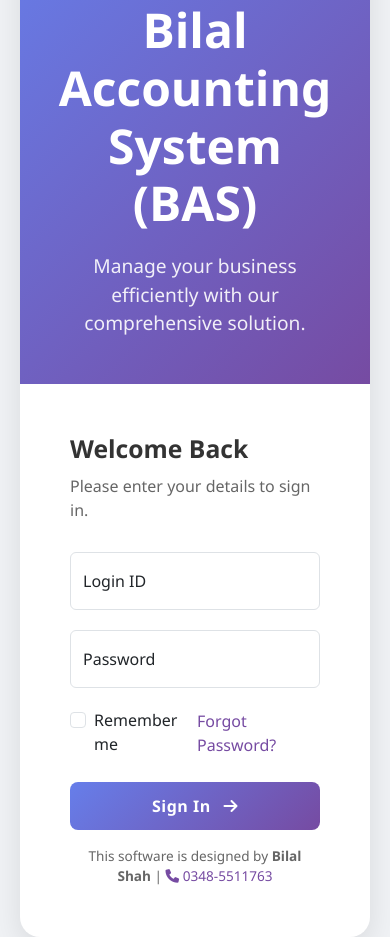
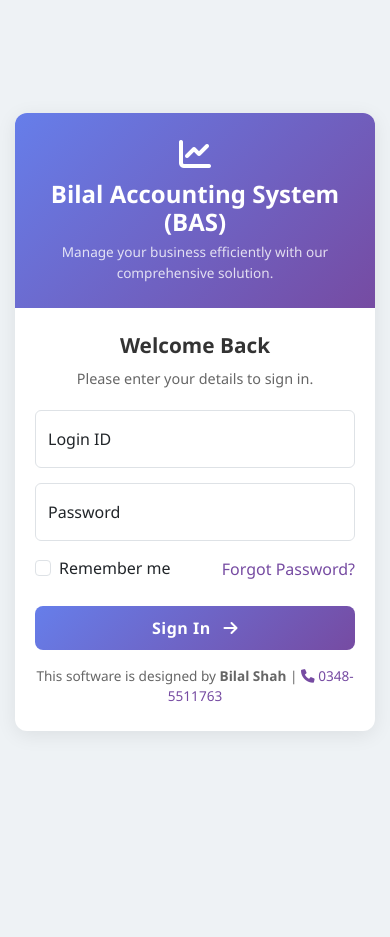
Before and after one commit to Itxxwasi/BAS-SOFTWARE, a website: page Frontend/views/login.html in a window 390 px wide. After the commit the page ends 844 px from the top, so only its background shows below. Drawn offline with nearby package versions, Linux system fonts and the light colour scheme.

Commit message:
Enhance Login Page Mobile Responsiveness

```diff
--- a/Frontend/views/login.html
+++ b/Frontend/views/login.html
@@ -125,15 +125,74 @@
         }
 
         @media (max-width: 768px) {
+            body {
+                background: #eef2f5;
+                padding: 15px;
+                height: 100%;
+                min-height: 100vh;
+                align-items: center;
+                /* Center vertically if possible */
+            }
+
             .login-wrapper {
                 flex-direction: column;
-                margin: 20px;
+                width: 100%;
                 max-width: 400px;
+                margin: 0 auto;
+                border-radius: 12px;
+                box-shadow: 0 4px 20px rgba(0, 0, 0, 0.08);
+                min-height: auto;
             }
 
             .login-brand {
-                padding: 30px;
-                min-height: 200px;
+                padding: 25px 20px;
+                min-height: auto;
+                flex: 0 0 auto;
+                text-align: center;
+                border-bottom: none;
+                /* Seamless look */
+            }
+
+            .login-brand h1 {
+                font-size: 1.5rem;
+                margin-bottom: 5px;
+            }
+
+            .login-brand i {
+                font-size: 2rem;
+                margin-bottom: 10px !important;
+            }
+
+            .login-brand p {
+                font-size: 0.85rem;
+                margin-bottom: 0;
+                opacity: 0.8;
+            }
+
+            .login-form-container {
+                padding: 25px 20px;
+            }
+
+            .login-header {
+                text-align: center;
+            }
+
+            .login-header h2 {
+                font-size: 1.3rem;
+            }
+
+            .login-header p {
+                font-size: 0.9rem;
+                margin-bottom: 20px;
+            }
+
+            .form-floating {
+                margin-bottom: 15px;
+            }
+
+            .btn-login {
+                padding: 10px;
+                font-size: 1rem;
             }
         }
     </style>
```
